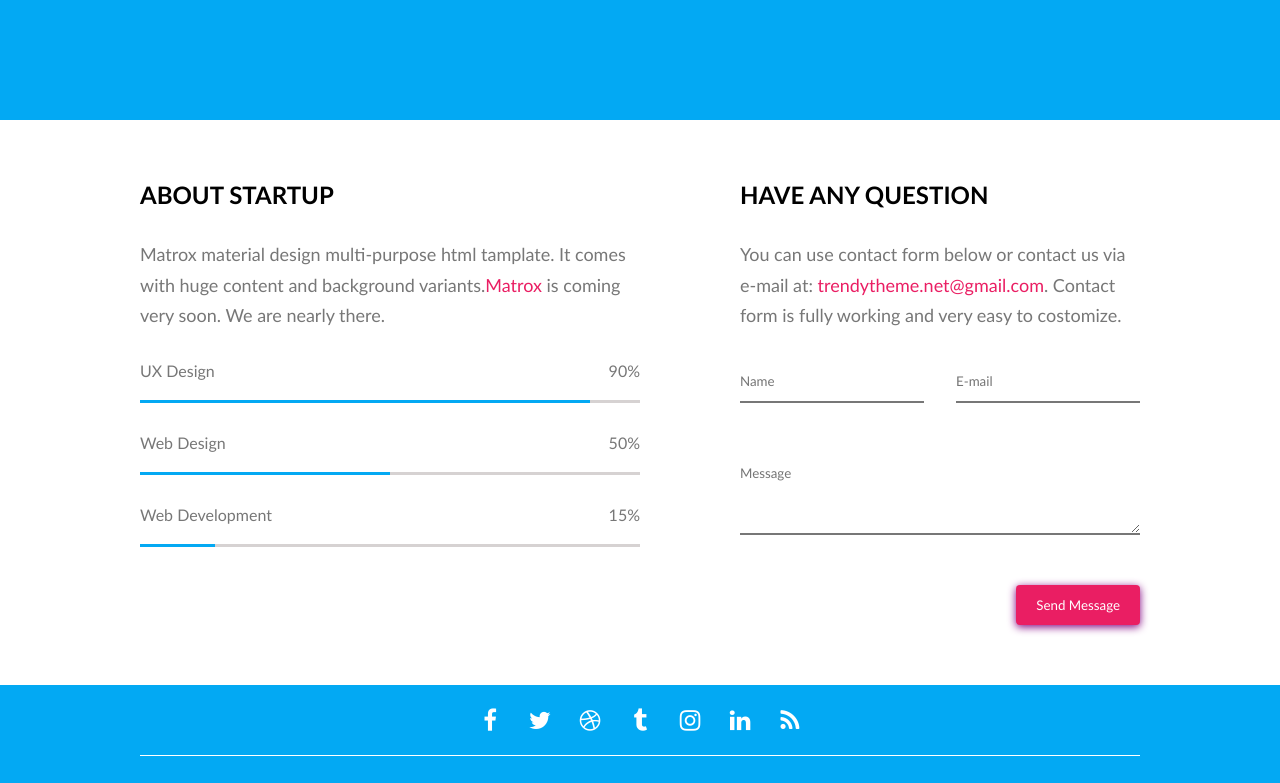
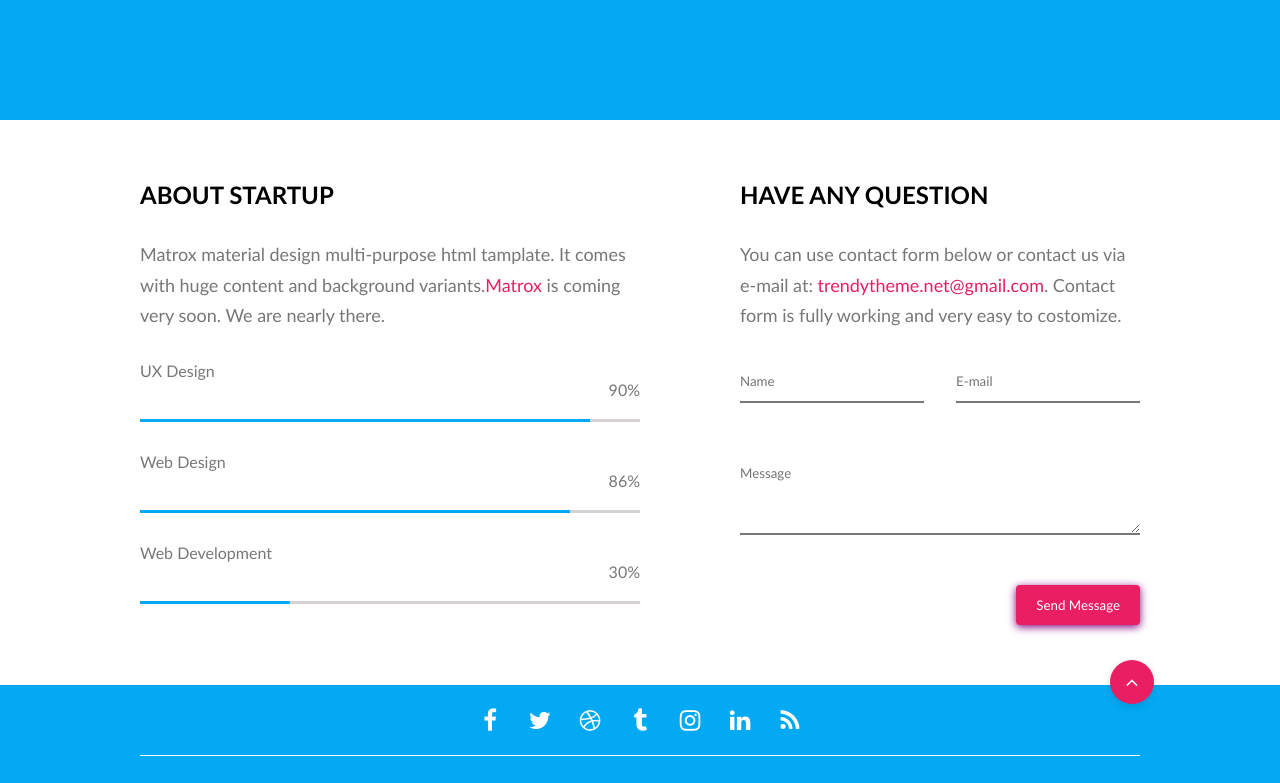
Before and after one commit to donkup/12-coming-soon, a website with bundled scripts: page index.html in a window 1280 px wide. Shown: the part 680-1463 px from the top of the page. Built offline with nearby package versions, Linux system fonts and the light colour scheme; files whose address does not match are found by name.

Commit message:
progress bar render

```diff
--- a/css/base/reset.css
+++ b/css/base/reset.css
@@ -1,3 +1,6 @@
+html {
+  scroll-behavior: smooth;
+}
 
 body,
 body * {
@@ -5,5 +8,11 @@ body * {
   padding: 0;
   vertical-align: top;
   box-sizing: border-box;
-  font-family:  Calibri;
+  font-family: 'Gill Sans', 'Gill Sans MT', Calibri, 'Trebuchet MS', sans-serif;
 }
+
+@media (prefers-reduced-motion: reduce) {
+  html {
+    scroll-behavior: none;
+  }
+}
--- a/css/components/button.css
+++ b/css/components/button.css
@@ -15,3 +15,19 @@ button {
 .btn:hover {
   box-shadow: 0 4px 8px black;
 }
+.btn-round {
+  display: inline-block;
+  width: 44px;
+  padding: 10px;
+  line-height: 24px;
+  font-size: 20px;
+  text-align: center;
+  text-decoration: none;
+  background-color: var(--color-secondary);
+  color: var(--color-light);
+  border: none;
+  border-radius: 50%;
+  cursor: pointer;
+  box-shadow: 0 2px 8px #0002;
+  transition: all 0.5s;
+}
--- /dev/null
+++ b/css/components/socials.css
@@ -0,0 +1,24 @@
+.socials {
+  display: flex;
+  gap: 10px;
+  justify-content: center;
+  flex-wrap: wrap;
+  padding: 15px;
+  border-bottom: 1px solid var(--color-light);
+  position: relative;
+}
+.socials > .social {
+  color: var(--color-light);
+  width: 40px;
+  height: 40px;
+  font-size: 24px;
+  line-height: 40px;
+  text-decoration: none;
+  text-align: center;
+  border-radius: 50%;
+  transition: all 0.5s;
+}
+.socials > .social:hover {
+  background-color: var(--color-light);
+  color: var(--color-primary);
+}
--- a/css/home.css
+++ b/css/home.css
@@ -12,6 +12,7 @@
 @import './components/form.css';
 @import './components/mouse.css';
 @import './components/progress-bar.css';
+@import './components/socials.css';
 
 /* CUSTOM STYLE BELOW THIS COMMENT */
 
@@ -88,32 +89,12 @@ main > .row-big > div {
 main form > button {
   float: right;
 }
-
 /* FOOTER SECTION */
 footer.container {
   padding-top: 0;
 }
-
-.socials {
-  display: flex;
-  gap: 10px;
-  justify-content: center;
-  flex-wrap: wrap;
-  padding: 15px;
-  border-bottom: 1px solid var(--color-light);
+.back-to-top {
+  position: absolute;
+  top: -25px;
+  right: -14px;
 }
-.socials > .fa {
-  color: var(--color-light);
-  width: 40px;
-  height: 40px;
-  font-size: 24px;
-  line-height: 40px;
-  text-decoration: none;
-  text-align: center;
-  border-radius: 50%;
-  transition: all 0.5s;
-}
-.socials > .fa:hover {
-  background-color: var(--color-light);
-  color: var(--color-primary);
-}
--- a/index.html
+++ b/index.html
@@ -32,7 +32,7 @@
             <div class="left-column">
                 <h2 class="section-title">About startup</h2>
                 <p class="section-description">Matrox material design multi-purpose html tamplate. It comes with huge content and background variants.<a href="#">Matrox</a> is coming very soon. We are nearly there.</p>
-                <div class="progress-bar">
+                <!-- <div class="progress-bar">
                     <div class="top">
                         <label class="name">UX Design</label>
                         <label class="proc">90%</label>
@@ -65,7 +65,7 @@
                             <div class="loading"></div>
                         </div>
                     </div>
-                </div>
+                </div>-->
             </div>
             <div class="right-column">
                 <h2 class="section-title">Have any question</h2>
@@ -79,9 +79,10 @@
             </div>
         </div>
     </main>
-
     <footer class="container bg-primary">
-        <div class="row-big socials"></div>
+        <div class="row-big socials">
+            <a href="#" class="fa fa-angle-up btn-round back-to-top"></a>
+        </div>
         <div class="row-small bottom-texts">
             <img class="logo-white" src="./img/logoWhite.png" alt="logoWhite">
             <div class="bottom-links">
--- /dev/null
+++ b/js/components/progress-bar/Progressbar.js
@@ -0,0 +1,64 @@
+class Progressbar {
+    constructor(selector, data) {
+        this.selector = selector;
+        this.data = data;
+
+        this.DOM = null;
+
+        this.init();
+    }
+
+    init() {
+        if (!this.isValidSelector() ||
+            !this.isValidData()) {
+            console.error('ERROR: nepraejo pirmines patikros');
+            return false;
+        }
+
+        this.DOM = document.querySelector(this.selector);
+        if (!this.DOM) {
+            console.error('ERROR: nerestas elementas, pagal duota selector');
+            return false;
+        }
+
+        this.render();
+    }
+
+    isValidSelector() {
+        if (typeof this.selector !== 'string' ||
+            this.selector === '') {
+            return false;
+        }
+        return true;
+    }
+
+    isValidData() {
+        if (!Array.isArray(this.data) ||
+            this.data.length === 0) {
+            return false;
+        }
+        return true;
+    }
+
+    render() {
+        let HTML = '';
+
+        for (const bar of this.data) {
+            HTML += `<div class="progress-bar">
+                        <div class="top">
+                            <div class="name">${bar.title}</div>
+                            <div class="proc">${bar.value}%</div>
+                        </div>
+                        <div class="progress">
+                            <div class="bar" style="width: ${bar.value}%;">
+                                <div class="loading"></div>
+                            </div>
+                        </div>
+                    </div>`;
+        }
+
+        this.DOM.innerHTML += HTML;
+    }
+}
+
+export { Progressbar }
--- a/js/components/socials/socials.js
+++ b/js/components/socials/socials.js
@@ -8,11 +8,11 @@ function socials(selector, data) {
     for (const social of data) {
         HTML += `<a href="${social.href}"
                     target="_blank"
-                    class="fa fa-${social.icon}"></a>`;
+                    class="social fa fa-${social.icon}"></a>`;
     }
 
     // result return
-    DOM.innerHTML = HTML;
+    DOM.innerHTML += HTML;
 }
 
 export { socials }
--- /dev/null
+++ b/js/data/progressBarData.js
@@ -0,0 +1,16 @@
+const progressBarData = [
+    {
+        title: 'UX Design',
+        value: 90,
+    },
+    {
+        title: 'Web Design',
+        value: 86,
+    },
+    {
+        title: 'Web Development',
+        value: 30,
+    },
+];
+
+export { progressBarData };
--- a/js/home.js
+++ b/js/home.js
@@ -1,14 +1,16 @@
 
 // IMPORT
 import { Clock } from "./components/clock/Clock.js";
+import { Progressbar } from "./components/progress-bar/ProgressBar.js";
 import { socials } from "./components/socials/socials.js";
 import { clockData } from "./data/clockData.js";
+import { progressBarData } from "./data/progressBarData.js";
 import { socialsData } from "./data/socialsData.js";
 
 // EXECUTION
 new Clock('#clock_1', clockData);
-// new Clock(485545);
 socials('footer .socials', socialsData);
+new Progressbar('.left-column', progressBarData);
 
 let count = 0;
 
```
Also changed, not shown: js/components/progress-bar/Progress-bar.js (deleted), js/data/progress-barData.js (deleted).
